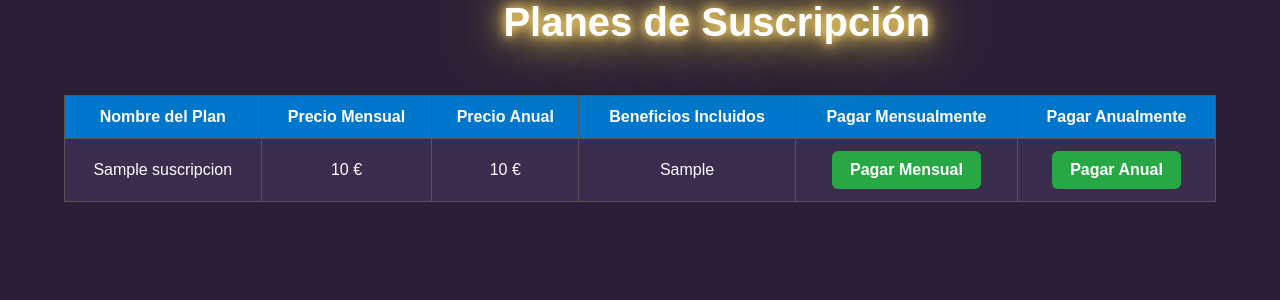
After one commit to SherezadeLc/Tintero, a PHP site: page /menu_planes_suscripciones.php in a window 1280 px wide. The commit adds this page. Shown: the top 300 px of the page. Run offline with PHP 8.4, Linux system fonts and the light colour scheme; tables that the repository leaves empty or names only in its code hold one stand-in row (values such as "Sample post").

Commit message:
tabla de planes de suscripciones con otras modificaciones

```diff
--- a/login.php
+++ b/login.php
@@ -1,3 +1,6 @@
+<?php
+session_start();
+?>
 <!DOCTYPE html>
 <!--
 To change this license header, choose License Headers in Project Properties.
--- a/menuPlanBasico.php
+++ b/menuPlanBasico.php
@@ -1,3 +1,6 @@
+<?php
+session_start();
+?>
 <!DOCTYPE html>
 <!--
 To change this license header, choose License Headers in Project Properties.
@@ -18,6 +21,8 @@ and open the template in the editor.
     <body>
         <?php
         // put your code here
+        // Conexión a la base de datos
+        $conexion = mysqli_connect("localhost", "root", "", "tintero");
         ?>
     </body>
 </html>
--- a/menuPlanEstandar.php
+++ b/menuPlanEstandar.php
@@ -1,3 +1,6 @@
+<?php
+session_start();
+?>
 <!DOCTYPE html>
 <!--
 To change this license header, choose License Headers in Project Properties.
@@ -18,6 +21,8 @@ and open the template in the editor.
     <body>
         <?php
         // put your code here
+        // Conexión a la base de datos
+        $conexion = mysqli_connect("localhost", "root", "", "tintero");
         ?>
     </body>
 </html>
--- a/menuPlanPremium.php
+++ b/menuPlanPremium.php
@@ -1,3 +1,6 @@
+<?php
+session_start();
+?>
 <!DOCTYPE html>
 <!--
 To change this license header, choose License Headers in Project Properties.
@@ -18,6 +21,8 @@ and open the template in the editor.
     <body>
         <?php
         // put your code here
+        // Conexión a la base de datos
+        $conexion = mysqli_connect("localhost", "root", "", "tintero");
         ?>
     </body>
 </html>
--- /dev/null
+++ b/menu_planes_suscripciones.php
@@ -0,0 +1,98 @@
+<?php
+session_start();
+?>
+<!DOCTYPE html>
+<html>
+<head>
+   <meta charset="UTF-8">
+        <meta name="viewport" content="width=device-width, initial-scale=1.0">
+        <title>Tintero</title>
+        <link rel="shortcut icon" href="./img/icono.jpg" type="image/x-icon" id="ico">
+        <link rel="stylesheet" type="text/css" href="./css/Registro_Login.css">
+        <script src="./javascript/script.js"></script>
+    <style>
+        body {
+            background-color: #2a1f36;
+            color: white;
+            font-family: Arial, sans-serif;
+        }
+        table {
+            border-collapse: collapse;
+            width: 90%;
+            margin: auto;
+            margin-top: 50px;
+            background-color: #3a2d4d;
+        }
+        th, td {
+            border: 1px solid #555;
+            padding: 12px;
+            text-align: center;
+            vertical-align: middle;
+        }
+        th {
+            background-color: #0077cc;
+            color: white;
+            font-size: 16px;
+        }
+        .btn {
+            padding: 10px 18px;
+            background-color: #28a745;
+            color: white;
+            text-decoration: none;
+            border: none;
+            border-radius: 6px;
+            font-weight: bold;
+            display: inline-block;
+        }
+        .btn:hover {
+            background-color: #218838;
+        }
+    </style>
+</head>
+<body>
+
+<h2 style="text-align: center;">Planes de Suscripción</h2>
+
+<?php
+$conexion = mysqli_connect("localhost", "root", "", "tintero");
+
+if (!$conexion) {
+    die("Conexión fallida: " . mysqli_connect_error());
+}
+
+$sql = "SELECT id_plan, Nombre_Plan, Precio_Mensual, Precio_Anual, Beneficios_Incluidos FROM plan_suscripcion";
+$resultado = mysqli_query($conexion, $sql);
+
+if (mysqli_num_rows($resultado) > 0) {
+    echo "<table>";
+    echo "<tr>
+            <th>Nombre del Plan</th>
+            <th>Precio Mensual</th>
+            <th>Precio Anual</th>
+            <th>Beneficios Incluidos</th>
+            <th>Pagar Mensualmente</th>
+            <th>Pagar Anualmente</th>
+          </tr>";
+
+    while ($fila = mysqli_fetch_assoc($resultado)) {
+        $idPlan = $fila["id_plan"];
+        echo "<tr>";
+        echo "<td>" . $fila["Nombre_Plan"] . "</td>";
+        echo "<td>" . $fila["Precio_Mensual"] . " €</td>";
+        echo "<td>" . $fila["Precio_Anual"] . " €</td>";
+        echo "<td>" . $fila["Beneficios_Incluidos"] . "</td>";
+        echo "<td><a class='btn' href='pagar.php?plan=$idPlan&modo=mensual'>Pagar Mensual</a></td>";
+        echo "<td><a class='btn' href='pagar.php?plan=$idPlan&modo=anual'>Pagar Anual</a></td>";
+        echo "</tr>";
+    }
+
+    echo "</table>";
+} else {
+    echo "<p style='text-align: center;'>No hay planes de suscripción disponibles.</p>";
+}
+
+mysqli_close($conexion);
+?>
+
+</body>
+</html>
```
